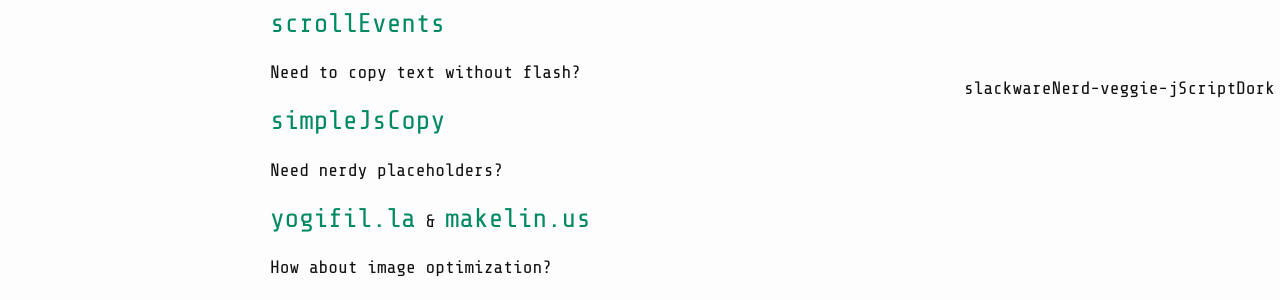
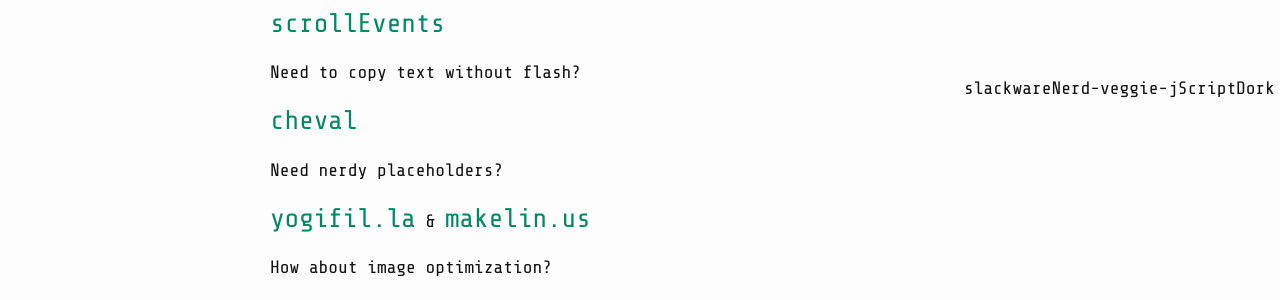
Before and after one commit to ryanpcmcquen/ryanpcmcquen.github.io, a Jekyll site: the page built from about.md, in a window 1280 px wide. Shown: the part 793-1093 px from the top of the page. Built offline with Jekyll 4.4.1, drawn with Linux system fonts in a browser that asks for light colours.

Commit message:
Rename simpleJsCopy => cheval.

```diff
--- a/about.md
+++ b/about.md
@@ -43,7 +43,7 @@ Want to easily do stuff on scroll events?
 
 Need to copy text without flash?
 
-[simpleJsCopy](https://github.com/ryanpcmcquen/simpleJsCopy)
+[cheval](https://github.com/ryanpcmcquen/cheval)
 
 Need nerdy placeholders?
 
```
